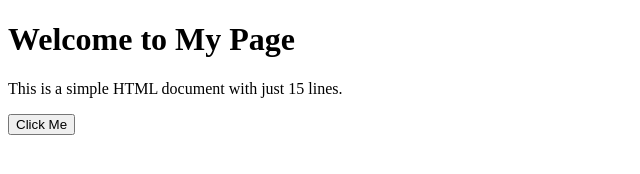
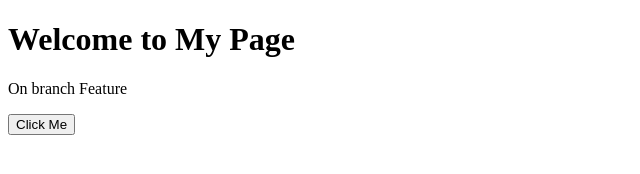
Before and after one commit to malathim2003/Assignment, a plain HTML site: page index.html in a window 1280 px wide. Shown: the whole page, without its empty margins (0-640 px from the left). Drawn offline with Linux system fonts and the light colour scheme.

Commit message:
Changed index

```diff
--- a/index.html
+++ b/index.html
@@ -7,14 +7,7 @@
 </head>
 <body>
     <h1>Welcome to My Page</h1>
-    <p>This is a simple HTML document with just 15 lines.</p>
-
-    <!-- <ul>
-        <li>Home</li>
-        <li>About</li>
-        <li>Contact</li>
-    </ul> -->
-
+    <p>On branch Feature</p>
     <button>Click Me</button>
 </body>
 </html>
```
